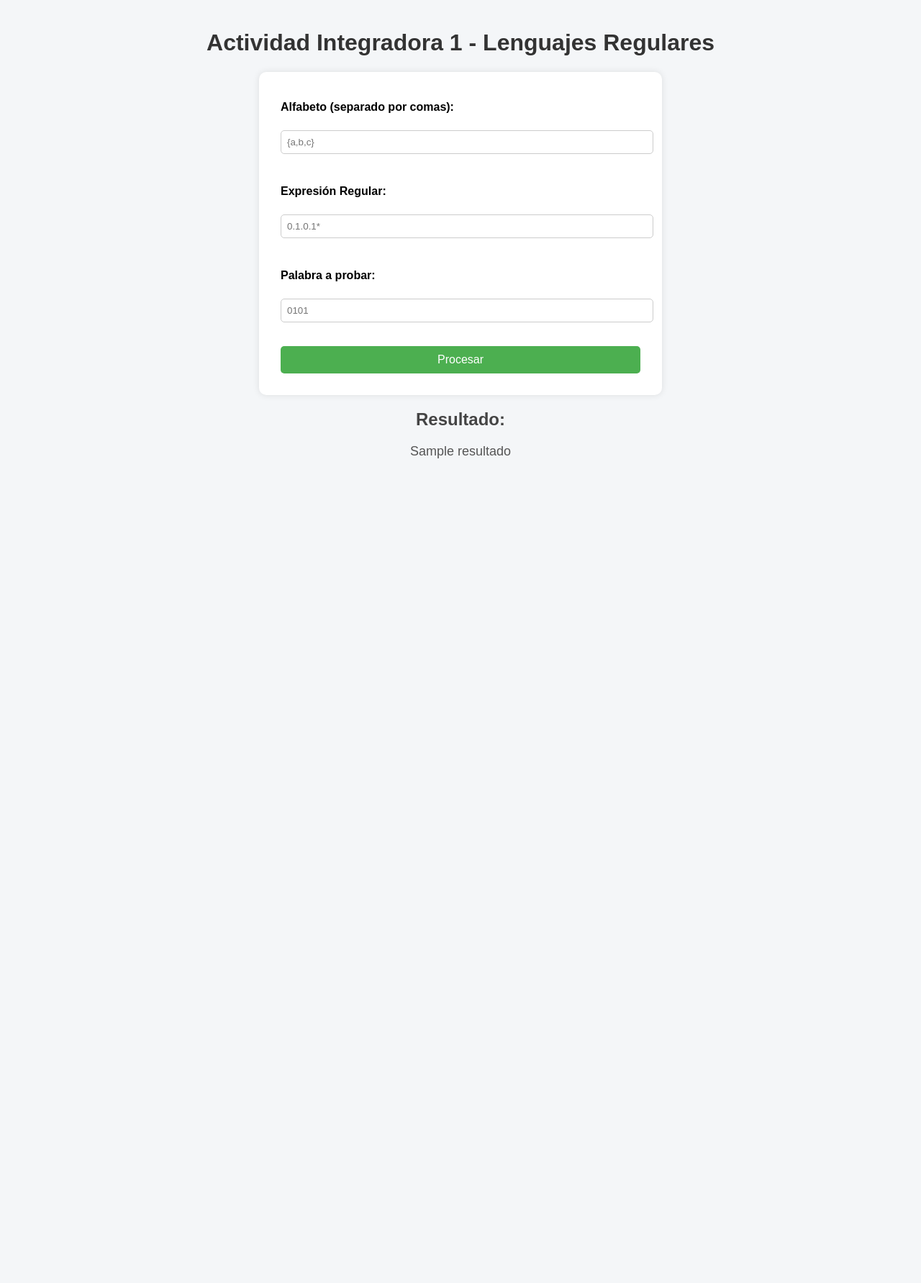
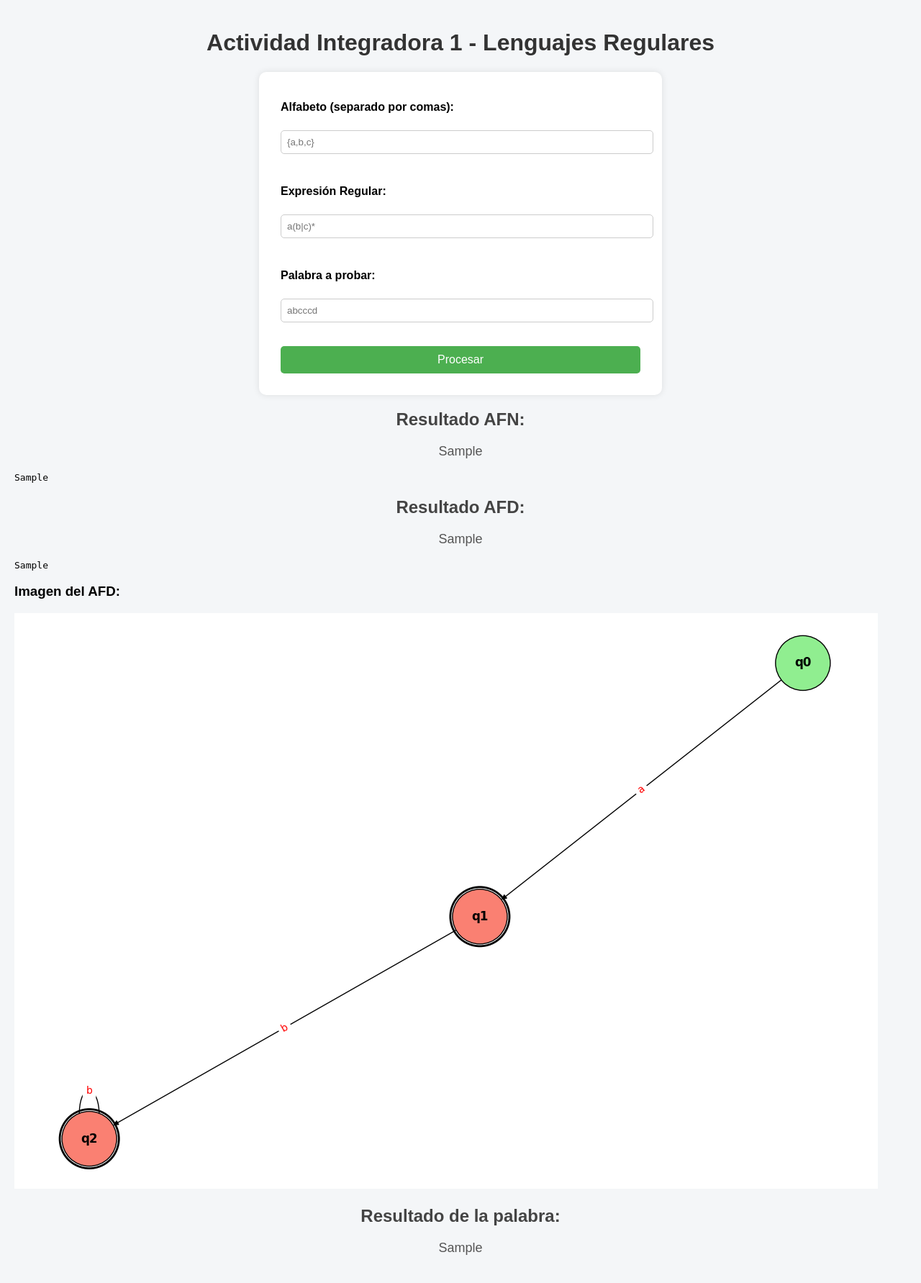
Before and after one commit to Monserratinfante/ActIntegradora, a Flask app: template templates/index.html in a window 1280 px wide. Shown: the whole page at 72% size. Before the commit the page ends 637 px from the top, so only its background shows below. Run offline with Flask 3, Linux system fonts and the light colour scheme; the template is opened without the code that fills it: most values are stand-ins (such as "Sample title", 1, 10 or a date in 2020).

Commit message:
Codigo Faltante

```diff
--- a/App.py
+++ b/App.py
@@ -1,28 +1,243 @@
 from flask import Flask, render_template, request
+from alfabeto import validar_expresion_regular
+from expresion_regular import a_postfijo
+from thompson import construir_afn_postfijo
+from afd import convertir_afn_a_afd, dibujar_afd  # Importamos dibujar_afd
 
 app = Flask(__name__)
 
 
-# Ruta principal
 @app.route("/", methods=["GET", "POST"])
 def index():
+    resultado_afn = ""
+    resultado_afd = ""
+    transiciones_afn = ""
+    transiciones_afd = ""
+    afd_image_path = ""  # Ruta de la imagen generada
+    resultado_palabra = ""  # Inicializamos resultado_palabra
+
     if request.method == "POST":
-        alfabeto = request.form["alfabeto"]
+        # Limpiar llaves y dividir, creando un conjunto de cadenas (símbolos)
+        alfabeto_usuario_str = request.form["alfabeto"].strip("{}")
+        # Manejar el caso de un alfabeto vacío o con espacios extra
+        if alfabeto_usuario_str:
+            alfabeto = set(s.strip() for s in alfabeto_usuario_str.split(","))
+        else:
+            alfabeto = set()
+
         expresion = request.form["expresion"]
         palabra = request.form["palabra"]
 
-        # Aquí en el futuro vas a conectar con el AFN y AFD
-        resultado = f"(Simulación de procesamiento de la palabra '{palabra}')"
+        # Mensajes de depuración
+        print("Alfabeto recibido:", alfabeto)
+        print("Expresión regular recibida:", expresion)
+        print("Palabra a probar:", palabra)
 
-        return render_template(
-            "index.html",
-            resultado=resultado,
-            alfabeto=alfabeto,
-            expresion=expresion,
-            palabra=palabra,
+        # Validar la expresión regular
+        if validar_expresion_regular(expresion, alfabeto):
+            print("Expresión regular válida. Procediendo con la conversión...")
+            try:  # Usamos un try-except para capturar errores durante la conversión
+                postfijo = a_postfijo(expresion)
+                print(
+                    f"Expresión en notación postfija: {''.join(postfijo)}"
+                )  # Ver el postfijo
+
+                afn = construir_afn_postfijo(postfijo, alfabeto)
+                transiciones_afn = mostrar_transiciones_afn(afn)
+                resultado_afn = "AFN creado con éxito."
+
+                # Convertir el AFN a AFD
+                afd = convertir_afn_a_afd(afn)
+                transiciones_afd = mostrar_transiciones_afd(afd)
+                resultado_afd = "AFD creado con éxito."
+
+                # Dibujar el AFD y obtener la ruta de la imagen
+                # Asegurarse de que el AFD no esté vacío antes de intentar dibujar
+                if afd.estados:
+                    afd_image_path = dibujar_afd(afd)
+                    print(
+                        "Imagen del AFD generada en:", afd_image_path
+                    )  # Verificar si la imagen se genera
+                else:
+                    print("El AFD está vacío, no se generará imagen.")
+                    afd_image_path = (
+                        ""  # Asegurarse de que la ruta esté vacía si no hay AFD
+                    )
+
+                # Procesar la palabra con el AFD
+                # Pasar el alfabeto a procesar_palabra para validación
+                resultado_palabra = procesar_palabra(afd, palabra, alfabeto)
+                print(
+                    "Resultado de la palabra:", resultado_palabra
+                )  # Ver el resultado de la palabra
+
+            except ValueError as e:
+                # Capturar errores específicos de validación del alfabeto o ER
+                resultado_afd = f"Error: {e}"
+                print(resultado_afd)
+            except Exception as e:
+                # Capturar cualquier otro error durante el proceso
+                resultado_afd = f"Ocurrió un error: {e}"
+                print(resultado_afd)
+
+            return render_template(
+                "index.html",
+                resultado_afn=resultado_afn,
+                transiciones_afn=transiciones_afn,
+                resultado_afd=resultado_afd,
+                transiciones_afd=transiciones_afd,
+                resultado_palabra=resultado_palabra,
+                afd_image_path=afd_image_path,  # Pasamos la imagen del AFD
+                alfabeto=request.form[
+                    "alfabeto"
+                ],  # Pasar el alfabeto original para mantenerlo en el formulario
+                expresion=expresion,
+                palabra=palabra,
+            )
+        else:
+            resultado_afd = (
+                "La expresión regular no es válida para el alfabeto proporcionado."
+            )
+            print(resultado_afd)  # Error en la validación
+
+    # Si es un GET request o si la validación de la ER falló
+    return render_template(
+        "index.html",
+        resultado_afn=None,
+        resultado_afd=resultado_afd,  # Mostrar el error si hubo
+        alfabeto="",
+        expresion="",
+        palabra="",
+    )
+
+
+# Funciones para mostrar las transiciones
+def mostrar_transiciones_afn(afn):
+    """Genera un resumen de las transiciones del AFN."""
+    visitados = set()
+    transiciones = ""
+    nombres_estados = {}
+    contador = 0
+
+    def obtener_nombre_estado(estado_afn):
+        """Asigna un nombre legible a un estado AFN."""
+        nonlocal contador
+        # Usamos el objeto estado_afn directamente como clave, o su id si es necesario diferenciar instancias
+        # Para depuración, id puede ser útil, pero para lógica del autómata, el objeto en sí o un hash único relacionado con él.
+        # Dado que el AFN no cambia, id debería ser consistente durante una ejecución.
+        # Mantendremos id por ahora para no alterar demasiado, pero es importante notar la diferencia con AFD.
+        if id(estado_afn) not in nombres_estados:
+            nombres_estados[id(estado_afn)] = f"q{contador}"
+            contador += 1
+        return nombres_estados[id(estado_afn)]
+
+    def recorrer(estado):
+        """Recorre el AFN e imprime las transiciones."""
+        nonlocal transiciones
+        if id(estado) in visitados:
+            return
+        visitados.add(id(estado))
+        nombre_estado = obtener_nombre_estado(estado)
+
+        # Ordenar transiciones por símbolo para salida consistente
+        for simbolo in sorted(estado.transiciones.keys()):
+            destinos = estado.transiciones[simbolo]
+            for destino in destinos:
+                transiciones += (
+                    f"{nombre_estado} --{simbolo}--> {obtener_nombre_estado(destino)}\n"
+                )
+        # Ordenar transiciones epsilon
+        for destino in sorted(
+            estado.epsilon, key=lambda x: id(x)
+        ):  # Ordenar por id para consistencia
+            transiciones += f"{nombre_estado} --ε--> {obtener_nombre_estado(destino)}\n"
+
+        # Recorrer destinos
+        for simbolo, destinos in estado.transiciones.items():
+            for destino in destinos:
+                recorrer(destino)
+        for destino in estado.epsilon:
+            recorrer(destino)
+
+    # Solo recorrer si el AFN tiene un estado inicial válido
+    if afn and afn.inicio:
+        recorrer(afn.inicio)
+    else:
+        transiciones = "AFN vacío o inválido."
+
+    return transiciones
+
+
+def mostrar_transiciones_afd(afd):
+    """Genera un resumen de las transiciones del AFD."""
+    transiciones = ""
+    # Diccionario para asignar nombres legibles a los estados del AFD (que son frozensets)
+    nombres_estados_afd = {}
+    contador_afd = 0
+
+    def obtener_nombre_estado_afd(estado_afd_frozenset):
+        """Asigna un nombre legible a un estado AFD (frozenset)."""
+        nonlocal contador_afd
+        # Usamos el frozenset directamente como clave
+        if estado_afd_frozenset not in nombres_estados_afd:
+            nombres_estados_afd[estado_afd_frozenset] = f"q{contador_afd}"
+            contador_afd += 1
+        return nombres_estados_afd[estado_afd_frozenset]
+
+    # Ordenar las transiciones para una salida consistente
+    for (estado, simbolo), siguiente_estado in sorted(afd.transiciones.items()):
+        transiciones += f"{obtener_nombre_estado_afd(estado)} --{simbolo}--> {obtener_nombre_estado_afd(siguiente_estado)}\n"
+
+    # Agregar estado inicial y final(es) al resumen
+    if afd.estado_inicial:
+        transiciones += (
+            f"Estado inicial: {obtener_nombre_estado_afd(afd.estado_inicial)}\n"
+        )
+    if afd.estados_finales:
+        transiciones += (
+            "Estados finales: "
+            + ", ".join(
+                sorted(obtener_nombre_estado_afd(s) for s in afd.estados_finales)
+            )
+            + "\n"
         )
 
-    return render_template("index.html", resultado=None)
+    return transiciones
+
+
+def procesar_palabra(afd, palabra, alfabeto):
+    """Simula el procesamiento de la palabra con el AFD y verifica si contiene caracteres válidos y es aceptada."""
+    # Convertir el estado inicial del AFD (que es un frozenset) a la representación que usaremos para el estado actual
+    # En este caso, el estado actual *es* el frozenset.
+    estado_actual_frozenset = afd.estado_inicial
+
+    # Verificar si el AFD tiene un estado inicial
+    if not estado_actual_frozenset:
+        return "Error: El AFD no tiene un estado inicial."
+
+    # Verificar si la palabra contiene caracteres fuera del alfabeto
+    for simbolo in palabra:
+        if simbolo not in alfabeto:
+            return f"Palabra no aceptada: El carácter '{simbolo}' no está en el alfabeto {list(alfabeto)}"
+
+    # Procesar cada símbolo de la palabra
+    for simbolo in palabra:
+        # La clave para buscar la transición es la tupla (estado_actual_frozenset, simbolo)
+        key = (estado_actual_frozenset, simbolo)
+
+        # Verificar si existe una transición para esta clave
+        if key in afd.transiciones:
+            # El siguiente estado es el frozenset almacenado en las transiciones
+            estado_actual_frozenset = afd.transiciones[key]
+        else:
+            # Si no hay transición para el símbolo desde el estado actual, la palabra no es aceptada
+            return "Palabra no aceptada"
+
+    # Después de procesar todos los símbolos, verificar si el estado final alcanzado es uno de los estados finales del AFD
+    if estado_actual_frozenset in afd.estados_finales:
+        return "Palabra aceptada"
+    else:
+        return "Palabra no aceptada"
 
 
 if __name__ == "__main__":
--- a/alfabeto.py
+++ b/alfabeto.py
@@ -3,17 +3,40 @@
 alfabetos = {
     "Σ1": {"0", "1"},
     "Σ2": {"a", "b", "c"},
-    "Σ3": {"0", "1", "2", "3", "4", "5", "6", "7", "8", "9", "a", "b", "c", "d", "e", "f"}
+    "Σ3": {
+        "0",
+        "1",
+        "2",
+        "3",
+        "4",
+        "5",
+        "6",
+        "7",
+        "8",
+        "9",
+        "a",
+        "b",
+        "c",
+        "d",
+        "e",
+        "f",
+    },
 }
+
 
 def seleccionar_alfabeto(nombre):
     if nombre in alfabetos:
         return alfabetos[nombre]
     raise ValueError("Alfabeto no válido")
 
+
 def validar_expresion_regular(expresion, alfabeto):
     operadores = {"*", "|", ".", "(", ")"}
+
+    # Asegurarnos de que solo se usen caracteres del alfabeto y operadores
     for c in expresion:
         if c not in alfabeto and c not in operadores:
-            return False
+            print(f"Carácter no válido en la expresión regular: {c}")
+            return False  # Retornar False si hay un carácter no permitido
+
     return True
--- a/templates/index.html
+++ b/templates/index.html
@@ -13,17 +13,32 @@
         <input type="text" name="alfabeto" placeholder="{a,b,c}" required><br><br>
 
         <label>Expresión Regular:</label><br>
-        <input type="text" name="expresion" placeholder="0.1.0.1*" required><br><br>
+        <input type="text" name="expresion" placeholder="a(b|c)*" required><br><br>
 
         <label>Palabra a probar:</label><br>
-        <input type="text" name="palabra" placeholder="0101" required><br><br>
+        <input type="text" name="palabra" placeholder="abcccd" required><br><br>
 
         <button type="submit">Procesar</button>
     </form>
 
-    {% if resultado %}
-        <h2>Resultado:</h2>
-        <p>{{ resultado }}</p>
+    {% if resultado_afn %}
+        <h2>Resultado AFN:</h2>
+        <p>{{ resultado_afn }}</p>
+        <pre>{{ transiciones_afn }}</pre>
+    {% endif %}
+
+    {% if resultado_afd %}
+        <h2>Resultado AFD:</h2>
+        <p>{{ resultado_afd }}</p>
+        <pre>{{ transiciones_afd }}</pre>
+
+        <h3>Imagen del AFD:</h3>
+        <img src="{{ url_for('static', filename='afd.png') }}" alt="AFD Diagram">
+    {% endif %}
+
+    {% if resultado_palabra %}
+        <h2>Resultado de la palabra:</h2>
+        <p>{{ resultado_palabra }}</p>
     {% endif %}
 </body>
 </html>
```
Also changed, not shown: afd.py (added, +210 -0 lines), afn.py (+14 -3 lines), main.py (+19 -5 lines), thompson.py (+31 -18 lines), static/afd.png (added), 1 other file.
